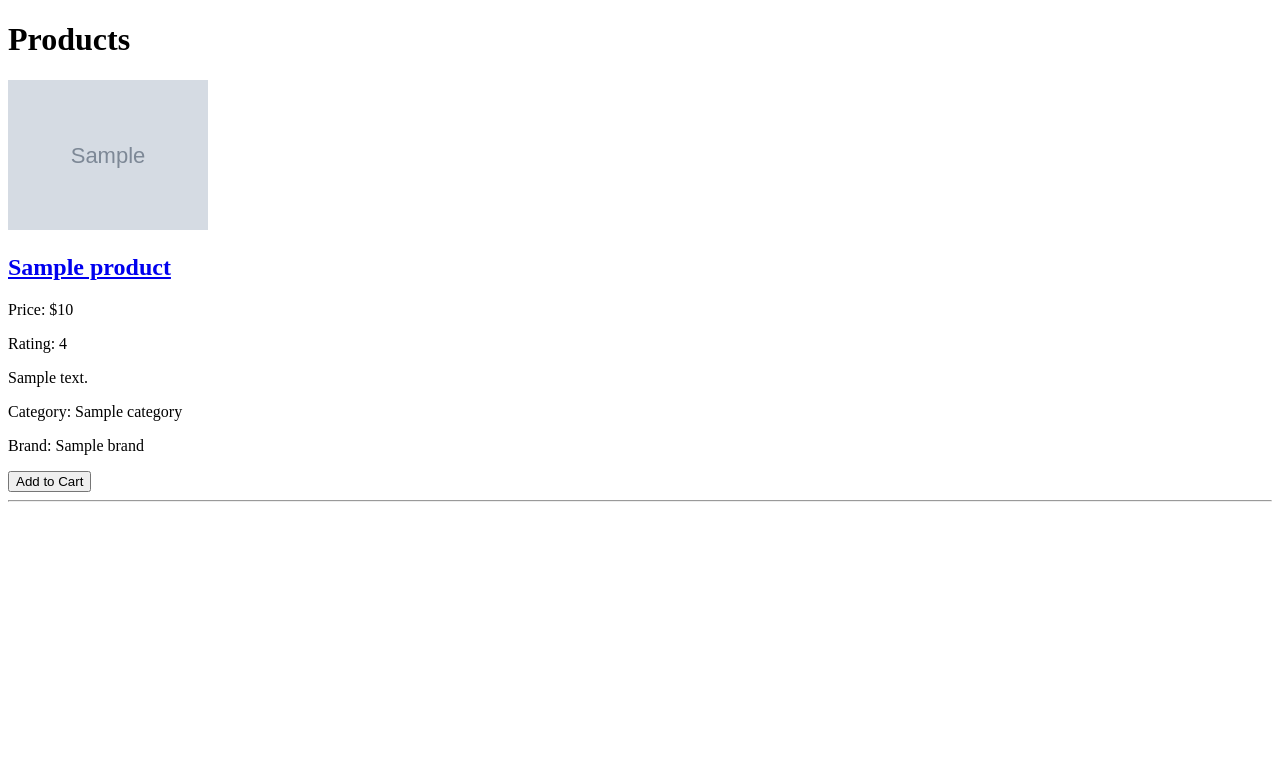
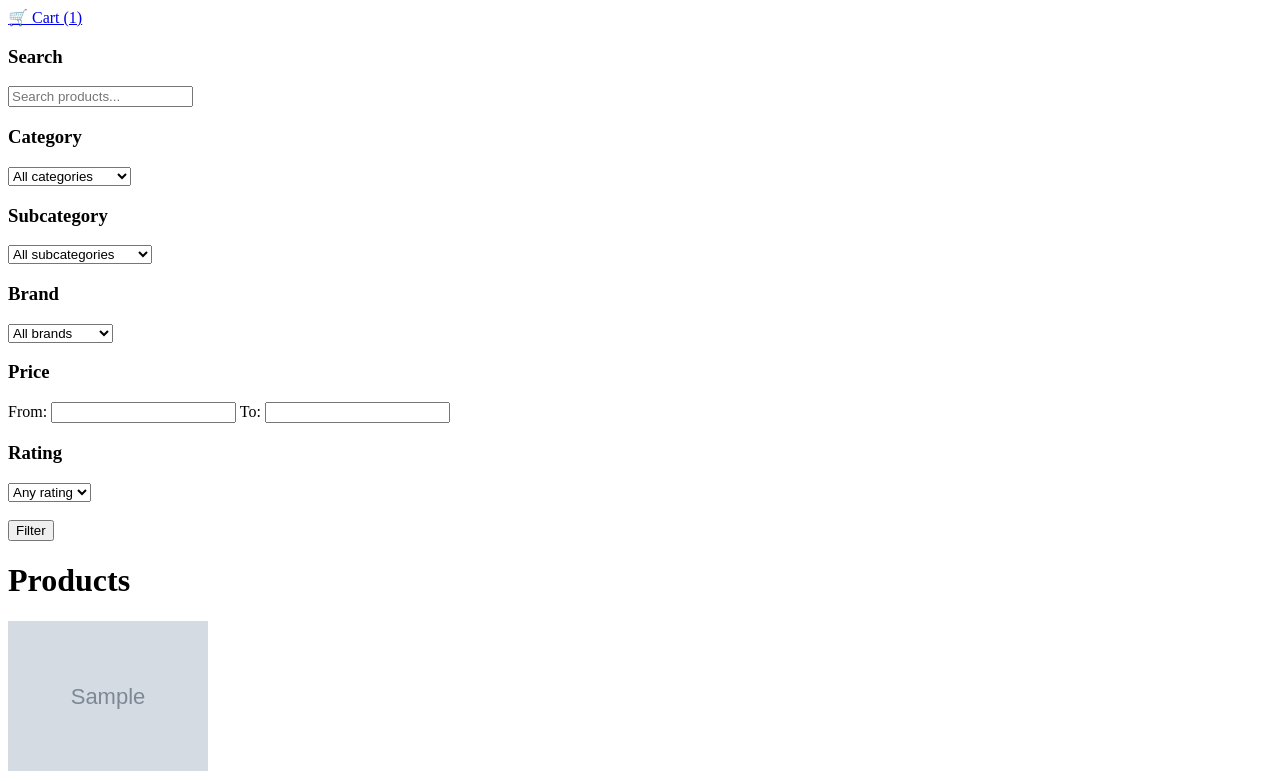
Before and after one commit to Marokhmala/Online_Shop, a Django app: template templates/store/product_list.html in a window 1280 px wide. Shown: the top 781 px of the page. Before the commit the page ends 502 px from the top, so only its background shows below. Run offline with Django 3.2, Linux system fonts and the light colour scheme; the template is opened without the code that fills it: most values are stand-ins (such as "Sample title", 1, 10 or a date in 2020); grey boxes marked "Sample" are stand-in pictures.

Commit message:
added few improvements

```diff
--- a/templates/store/product_list.html
+++ b/templates/store/product_list.html
@@ -6,6 +6,149 @@
     <title>Document</title>
   </head>
   <body>
+    <a href="{% url 'cart' %}"> 🛒 Cart ({{ cart_count }}) </a>
+
+    <form method="GET">
+
+    <h3>Search</h3>
+
+    <input
+        type="text"
+        name="search"
+        placeholder="Search products..."
+        value="{{ request.GET.search|default:'' }}"
+    >
+
+    <h3>Category</h3>
+
+    <select name="category">
+
+        <option value="">All categories</option>
+
+        {% for category in categories %}
+            <option
+                value="{{ category.id }}"
+                {% if request.GET.category == category.id|stringformat:"s" %}
+                    selected
+                {% endif %}
+            >
+                {{ category.name }}
+            </option>
+        {% endfor %}
+
+    </select>
+
+    <h3>Subcategory</h3>
+
+    <select name="subcategory">
+
+        <option value="">All subcategories</option>
+
+        {% for subcategory in subcategories %}
+            <option
+                value="{{ subcategory.id }}"
+                {% if request.GET.subcategory == subcategory.id|stringformat:"s" %}
+                    selected
+                {% endif %}
+            >
+                {{ subcategory.name }}
+            </option>
+        {% endfor %}
+
+    </select>
+
+    <h3>Brand</h3>
+
+    <select name="brand">
+
+        <option value="">All brands</option>
+
+        {% for brand in brands %}
+            <option
+                value="{{ brand.id }}"
+                {% if request.GET.brand == brand.id|stringformat:"s" %}
+                    selected
+                {% endif %}
+            >
+                {{ brand.name }}
+            </option>
+        {% endfor %}
+
+    </select>
+
+    <h3>Price</h3>
+
+    <label for="min_price">From:</label>
+
+    <input
+        type="number"
+        id="min_price"
+        name="min_price"
+        min="0"
+        step="0.01"
+        value="{{ request.GET.min_price|default:'' }}"
+    >
+
+    <label for="max_price">To:</label>
+
+    <input
+        type="number"
+        id="max_price"
+        name="max_price"
+        min="0"
+        step="0.01"
+        value="{{ request.GET.max_price|default:'' }}"
+    >
+
+    <h3>Rating</h3>
+
+    <select name="rating">
+
+        <option value="">Any rating</option>
+
+        <option
+            value="1"
+            {% if request.GET.rating == "1" %}selected{% endif %}
+        >
+            1+ stars
+        </option>
+
+        <option
+            value="2"
+            {% if request.GET.rating == "2" %}selected{% endif %}
+        >
+            2+ stars
+        </option>
+
+        <option
+            value="3"
+            {% if request.GET.rating == "3" %}selected{% endif %}
+        >
+            3+ stars
+        </option>
+
+        <option
+            value="4"
+            {% if request.GET.rating == "4" %}selected{% endif %}
+        >
+            4+ stars
+        </option>
+
+        <option
+            value="5"
+            {% if request.GET.rating == "5" %}selected{% endif %}
+        >
+            5 stars
+        </option>
+
+    </select>
+
+    <br><br>
+
+    <button type="submit">Filter</button>
+
+  </form>
+
     <h1>Products</h1>
 
     {% for product in products %}
@@ -30,7 +173,6 @@
       <a href="{% url 'add-to-cart' product.id %}">
         <button type="button">Add to Cart</button>
       </a>
-
     </div>
 
     <hr />
```
Also changed, not shown: store/urls.py (+19 -1 lines), store/views.py (+115 -3 lines), templates/store/cart.html (added, +55 -0 lines), templates/store/product_detail.html (+34 -42 lines), db.sqlite3, store/admin.py (line endings or trailing spaces).
